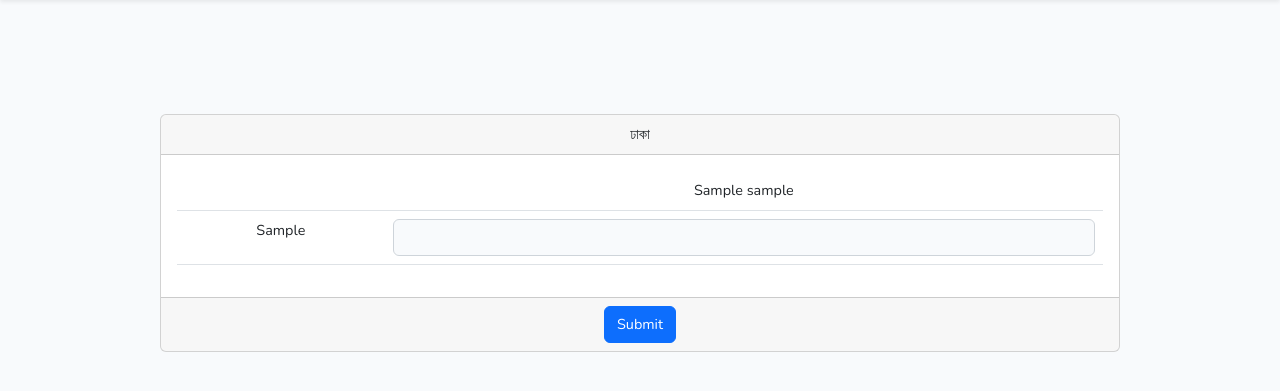
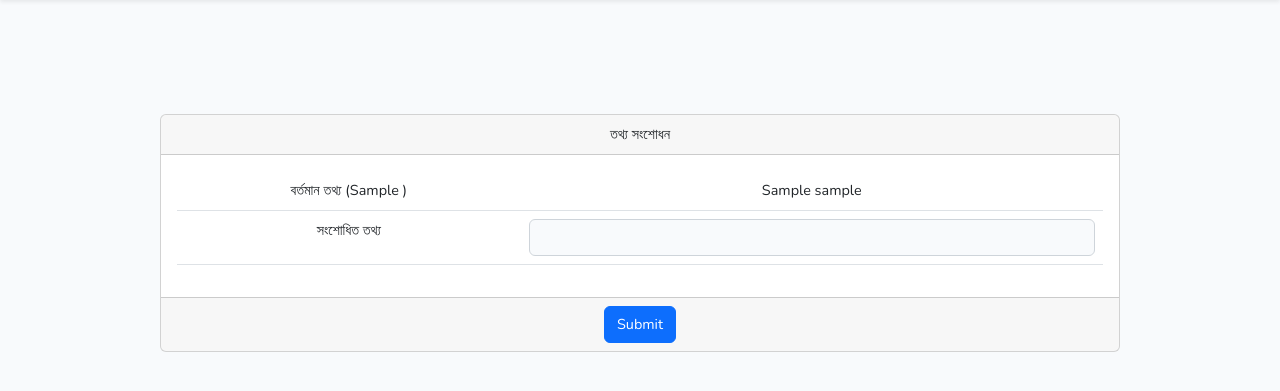
Before and after one commit to arafatju/LawOffice2026, a Laravel app: template resources/views/DR/changeme.blade.php in a window 1280 px wide. Shown: the part 64-455 px from the top of the page. Run offline with Laravel 8, Linux system fonts and the light colour scheme; the template is opened without the code that fills it: most values are stand-ins (such as "Sample title", 1, 10 or a date in 2020); data that the repository does not hold is empty.

Commit message:
creatingfffkk

```diff
--- a/resources/views/DR/changeme.blade.php
+++ b/resources/views/DR/changeme.blade.php
@@ -14,7 +14,7 @@
 
         <div class="card w-75 text-center mx-auto " style="margin-top:7%;" >
             <div class="card-header">
-            ঢাকা
+            তথ্য সংশোধন
             </div>
             <div class="card-body">
             <form method="POST" action="{{ route('draftdetails') }}">
@@ -26,7 +26,7 @@
                 <table class="table">
                  <tr>
 
-                 <td>
+                 <td>  বর্তমান তথ্য ({{$id2}} )
                 </td>
                 @foreach($person as $pp)
                 <td>{{ $pp->$kk}}
@@ -36,7 +36,7 @@
                  @endforeach
                 </tr>
                 <tr>
-                <td>{{$id2}}
+                <td>সংশোধিত তথ্য
                 </td>
                 <td> <input   type="text" class="form-control " name="changed"  >
 
```
